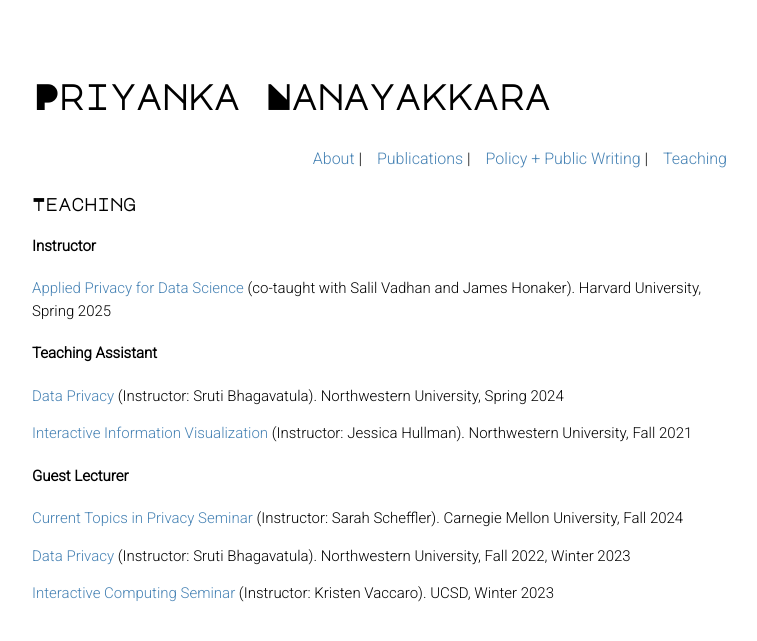
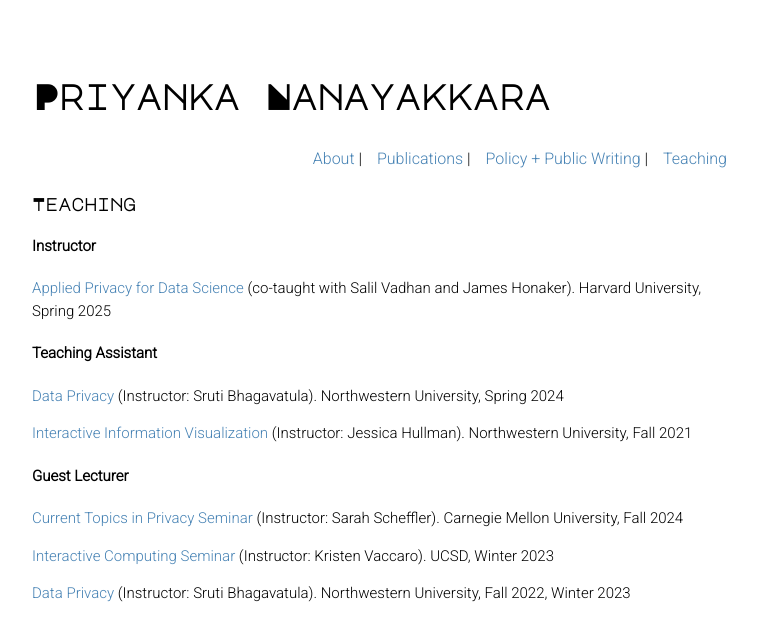
Before and after one commit to priyakalot/priyakalot.github.io, a Jekyll site: the page built from teaching.md, in a window 1280 px wide. Shown: the top 641 px of the page, without its empty margins (258-1015 px from the left). Built offline with Jekyll 4.4.1, drawn with Linux system fonts in a browser that asks for light colours; nearby versions of some CDN libraries; our own code applies the rules of GitHub Pages for plain Markdown files.

```diff
--- a/teaching.md
+++ b/teaching.md
@@ -14,6 +14,6 @@ layout: default
 #### Guest Lecturer
 [Current Topics in Privacy Seminar](https://www.cylab.cmu.edu/education/course-list/current-topics-privacy-seminar.html) (Instructor: Sarah Scheffler). Carnegie Mellon University, Fall 2024
 
+[Interactive Computing Seminar](https://kristenvaccaro.github.io/hci-seminar/) (Instructor: Kristen Vaccaro). UCSD, Winter 2023
+
 [Data Privacy](https://www.mccormick.northwestern.edu/computer-science/academics/courses/descriptions/312-412.html) (Instructor: Sruti Bhagavatula). Northwestern University, Fall 2022, Winter 2023
-
-[Interactive Computing Seminar](https://kristenvaccaro.github.io/hci-seminar/) (Instructor: Kristen Vaccaro). UCSD, Winter 2023
```
